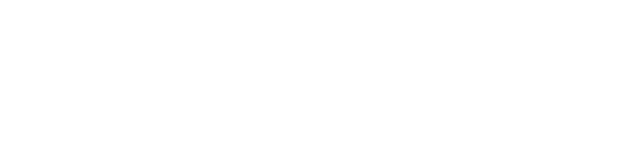
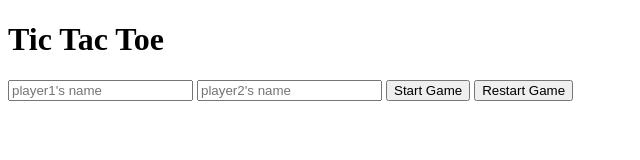
Before and after one commit to lightningwind/odin-tic-tac-toe, a website: page index.html in a window 1280 px wide. Shown: the whole page, without its empty margins (0-640 px from the left). Drawn offline with Linux system fonts and the light colour scheme.

Commit message:
Scaffold HTML skeleton

```diff
--- a/index.html
+++ b/index.html
@@ -9,6 +9,15 @@
   <script src="./app.js" defer></script>
 </head>
 <body>
-
+  <h1>Tic Tac Toe</h1>
+  <div id="gameboard"></div>
+  <div id="controls">
+    <input type="text" name="player1" id="player1" placeholder="player1's name">
+    <input type="text" name="player2" id="player2" placeholder="player2's name">
+    <button id="start-btn">Start Game</button>
+    <button id="restart-btn">Restart Game</button>
+  </div>
+  <div id="msg"></div>
+  <div id="result-display"></div>
 </body>
 </html>
```
Also changed, not shown: 1 other file.
